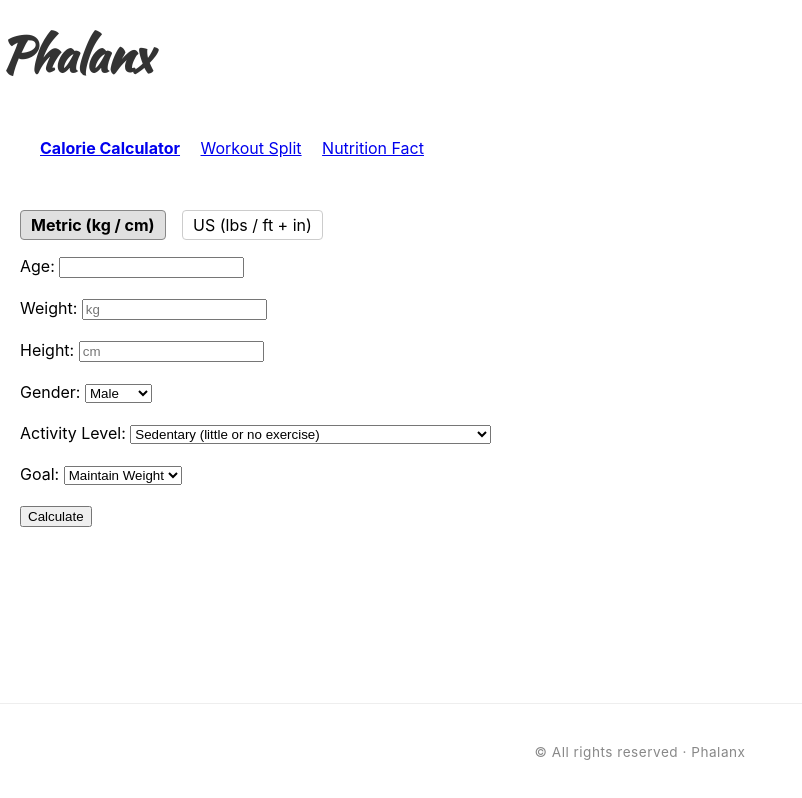
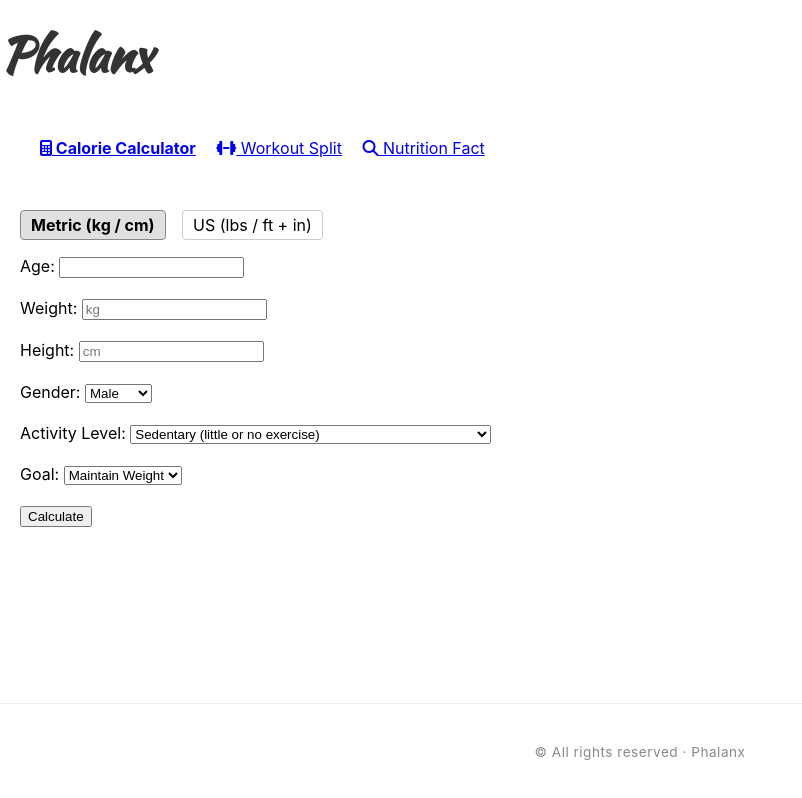
Before and after one commit to jwd06/Phalanx, a website with bundled scripts: page index.html in a window 1280 px wide. Shown: the whole page, without its empty margins (0-802 px from the left). Built offline with nearby package versions, Linux system fonts and the light colour scheme.

Commit message:
Update index.html

```diff
--- a/index.html
+++ b/index.html
@@ -21,15 +21,15 @@
     <div id="top-menu">
         <ul>
             <li id="menu-calorie-calculator">
-                <a href="#calorie-calculator">Calorie Calculator</a>
+                <a href="#calorie-calculator"><i class="fa-solid fa-calculator"></i> Calorie Calculator</a>
             </li>
 
             <li id="menu-workout-split">
-                <a href="#workout-split">Workout Split</a>
+                <a href="#workout-split"><i class="fa-solid fa-dumbbell"></i> Workout Split</a>
             </li>
 
             <li id="menu-food-nutrition">
-                <a href="#food-nutrition">Nutrition Fact</a>
+                <a href="#food-nutrition"><i class="fa-solid fa-magnifying-glass"></i> Nutrition Fact</a>
             </li>
         </ul>
     </div>
```
